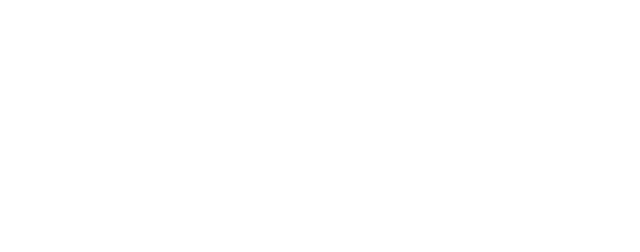
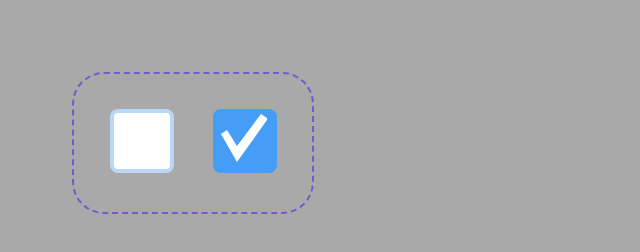
Before and after one commit to Dante13Dark/lessons-JS-core, a plain HTML site: page index.html in a window 1280 px wide. Shown: the whole page, without its empty margins (0-640 px from the left). Drawn offline with Linux system fonts and the light colour scheme.

Commit message:
try checkbox

```diff
--- a/index.html
+++ b/index.html
@@ -7,5 +7,23 @@
     <link rel="stylesheet" href="styles.css">
 </head>
 <body>
+<div class="checkbox-wrapper">
+    <div class="checkbox">
+        <label>
+            <input class="checkbox__area" type="checkbox">
+            <svg class="checkbox__icon" viewBox="0 0 16 16" fill="#8055FF" stroke="none" xmlns="http://www.w3.org/2000/svg">
+                <path d="M7 10L4.5 6L3 7L7 14L14.5 3.5V3L13 2L7 10Z" stroke="none"/>
+            </svg>
+        </label>
+    </div>
+    <div class="checkbox">
+        <label>
+            <input class="checkbox__area" type="checkbox" checked>
+            <svg class="checkbox__icon" viewBox="0 0 16 16" fill="#8055FF" stroke="none" xmlns="http://www.w3.org/2000/svg">
+                <path d="M7 10L4.5 6L3 7L7 14L14.5 3.5V3L13 2L7 10Z" stroke="none"/>
+            </svg>
+        </label>
+    </div>
+</div>
 </body>
 </html>
--- a/styles.css
+++ b/styles.css
@@ -0,0 +1,55 @@
+:root {
+    --background-color-white: #ffffff;
+    --background-color-blue: #459DF5;
+    --background--color-day-light-blue: #BAD8F5;
+}
+
+body {
+    padding: 4rem;
+    background-color: darkgray;
+}
+
+.checkbox-wrapper {
+    display: inline-flex;
+    padding: 2rem;
+    gap: 2rem;
+    border-radius: 2rem;
+    border: 0.125rem dashed #7758d3
+}
+.checkbox {
+    position: relative;
+}
+
+.checkbox__area {
+    appearance: none;
+    width: 4rem;
+    height: 4rem;
+    background-color: var(--background-color-white);
+    border: 0.25rem solid var(--background--color-day-light-blue);
+    border-radius: 0.5rem;
+    box-sizing: border-box;
+}
+
+.checkbox__area:active {
+    background-color: var(--background--color-day-light-blue);
+}
+
+.checkbox__area:checked {
+    background-color: var(--background-color-blue);
+    border-color: var(--background-color-blue);
+}
+
+.checkbox__area:checked + .checkbox__icon {
+    opacity: 1;
+}
+
+.checkbox__icon {
+    position: absolute;
+    opacity: 0;
+    left: 0;
+    top: 0;
+    width: 4rem;
+    height: 4rem;
+    fill: var(--background-color-white);
+    transition: opacity 0.25s ease-in;
+}
```
